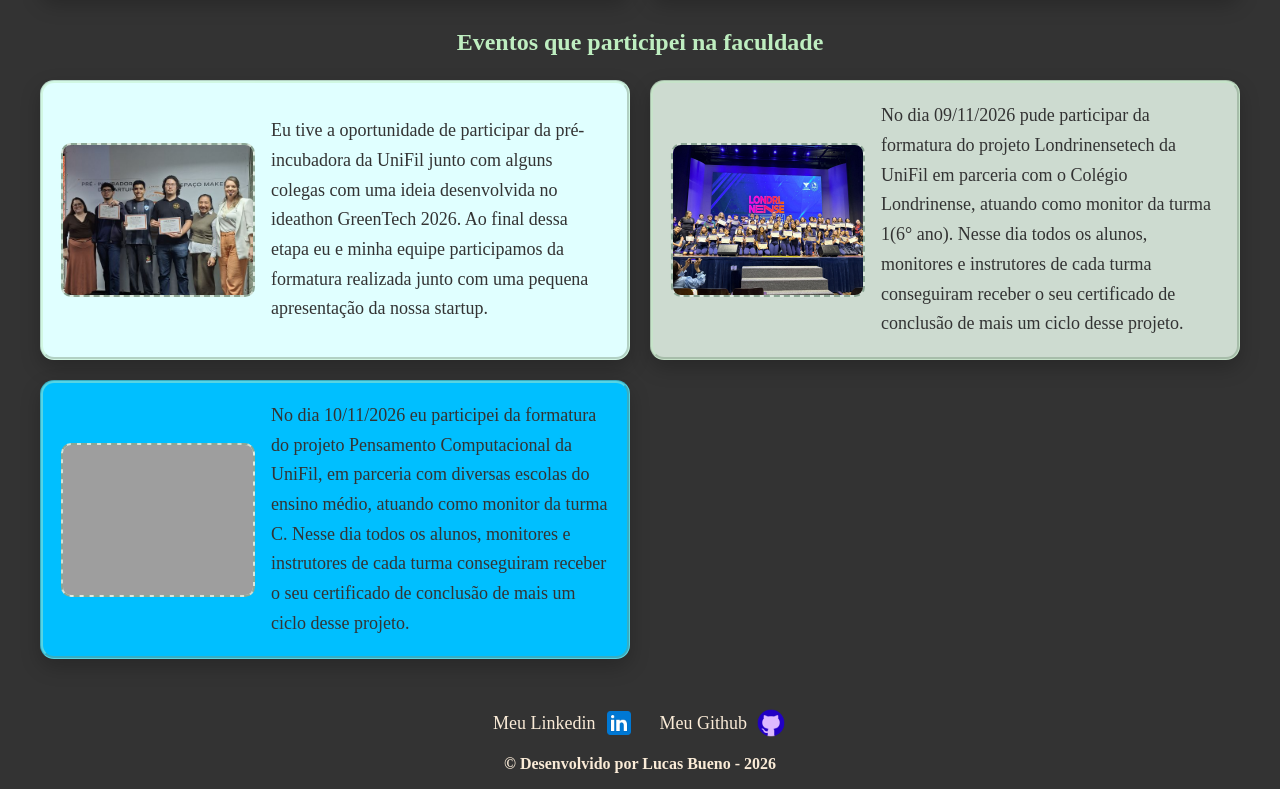
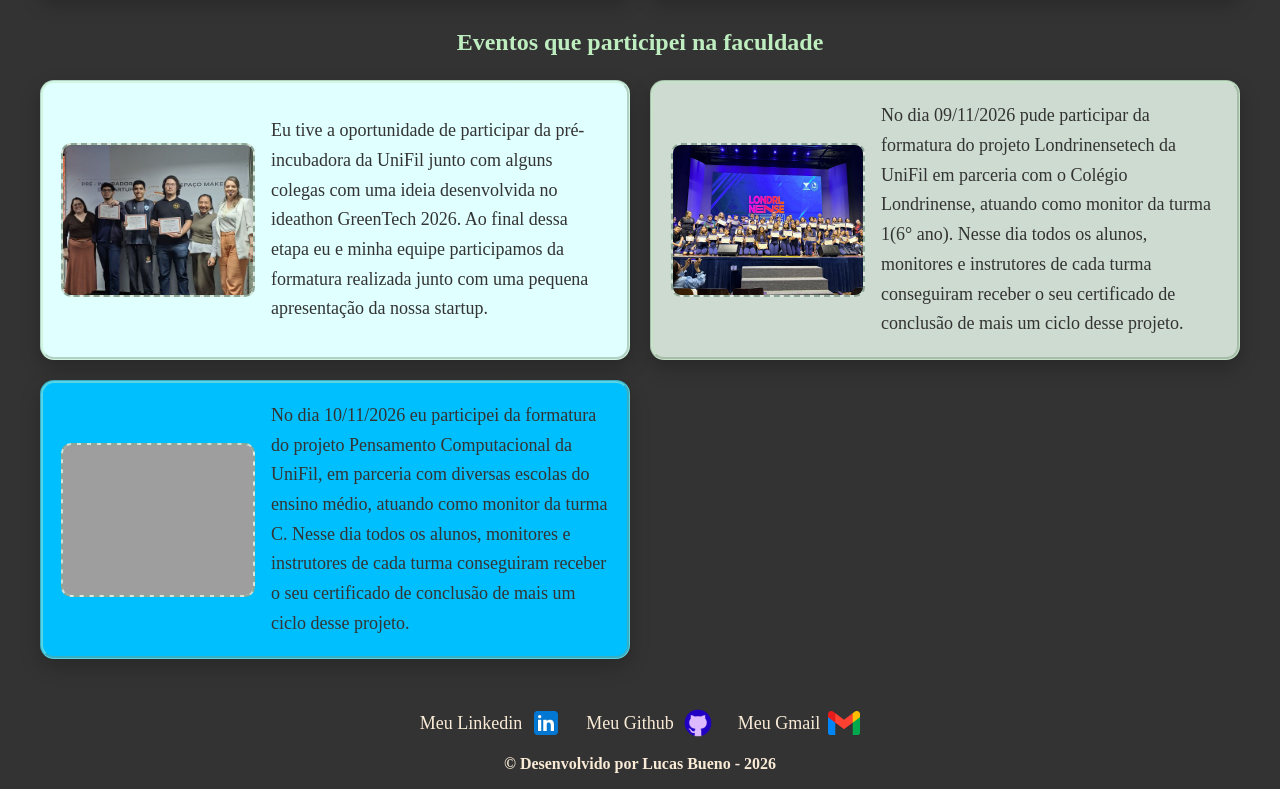
Before and after one commit to LucasBuenoVitorino/DesenvolvimentoWebTrabalhoFinal, a plain HTML site: page eventos.html in a window 1280 px wide. Shown: the part 559-1348 px from the top of the page. Drawn offline with Linux system fonts and the light colour scheme; grey boxes are pictures that could not be loaded; a web font is replaced by a local one.

Commit message:
Padronizando o footer das 3 páginas

```diff
--- a/eventos.html
+++ b/eventos.html
@@ -110,6 +110,13 @@
                 <img src="/img/github.png" alt="Icone do github">
             </a>
         </div>
+        <div class="redes_sociais">
+            <p>Meu Gmail</p>
+            <a href="https://mail.google.com/mail/?view=cm&fs=1&to=lucas.bueno.rodrigues034@gmail.com"
+   target="_blank">
+                <img src="/img/gmail.png" alt="Icone do gmail">
+            </a>
+        </div>
         <h4>© Desenvolvido por Lucas Bueno - 2026</h4>
     </footer>
 
```
Also changed, not shown: projetos.html (+7 -0 lines).
